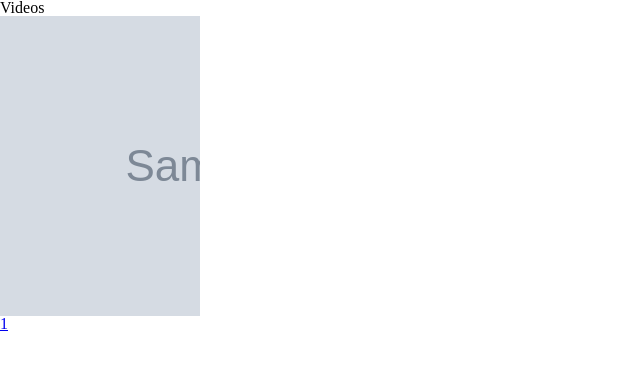
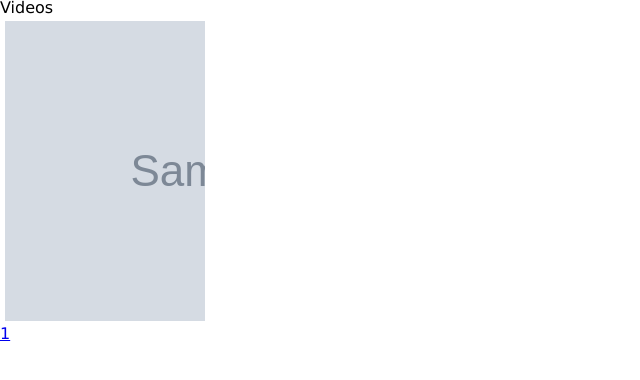
Before and after one commit to AshtonOhms/basic-stream, a Flask app: template templates/list.jinja2 in a window 1280 px wide. Shown: the top 380 px of the page, without its empty margins (0-640 px from the left). Run offline with Flask 2, Linux system fonts and the light colour scheme; the template is opened without the code that fills it: most values are stand-ins (such as "Sample title", 1, 10 or a date in 2020); grey boxes marked "Sample" are stand-in pictures; parts of the project's set-up code (start-up, migrations or seed data) failed here and were passed over.

Commit message:
Some styling

```diff
--- a/static/browse.css
+++ b/static/browse.css
@@ -1,4 +1,4 @@
-.posters: {
+.posters {
   display: flex;
   flex-direction: row;
   flex-wrap: wrap;
@@ -7,11 +7,17 @@
 .poster {
     width:200px;
     height:300px;
+    margin:5px;
+    transition: transform .2s;
 
     background-color: #f1f1f1;
 
     overflow: hidden;
+}
 
+.poster:hover {
+
+    transform: scale(1.1);
 }
 
 .poster img {
--- a/static/reset.css
+++ b/static/reset.css
@@ -21,6 +21,7 @@ time, mark, audio, video {
     border: 0;
     font-size: 100%;
     font: inherit;
+    font-family: Verdana, Geneva, sans-serif;
     vertical-align: baseline;
 }
 /* HTML5 display-role reset for older browsers */
```
